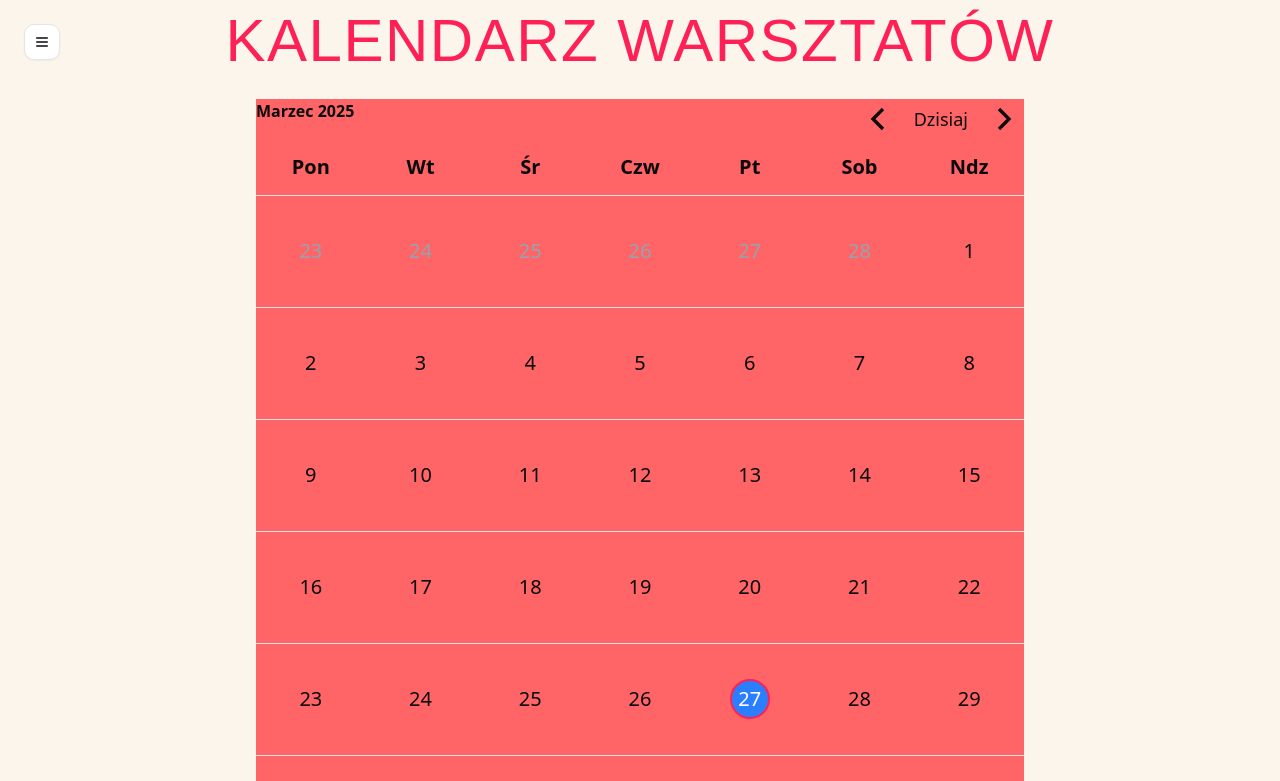
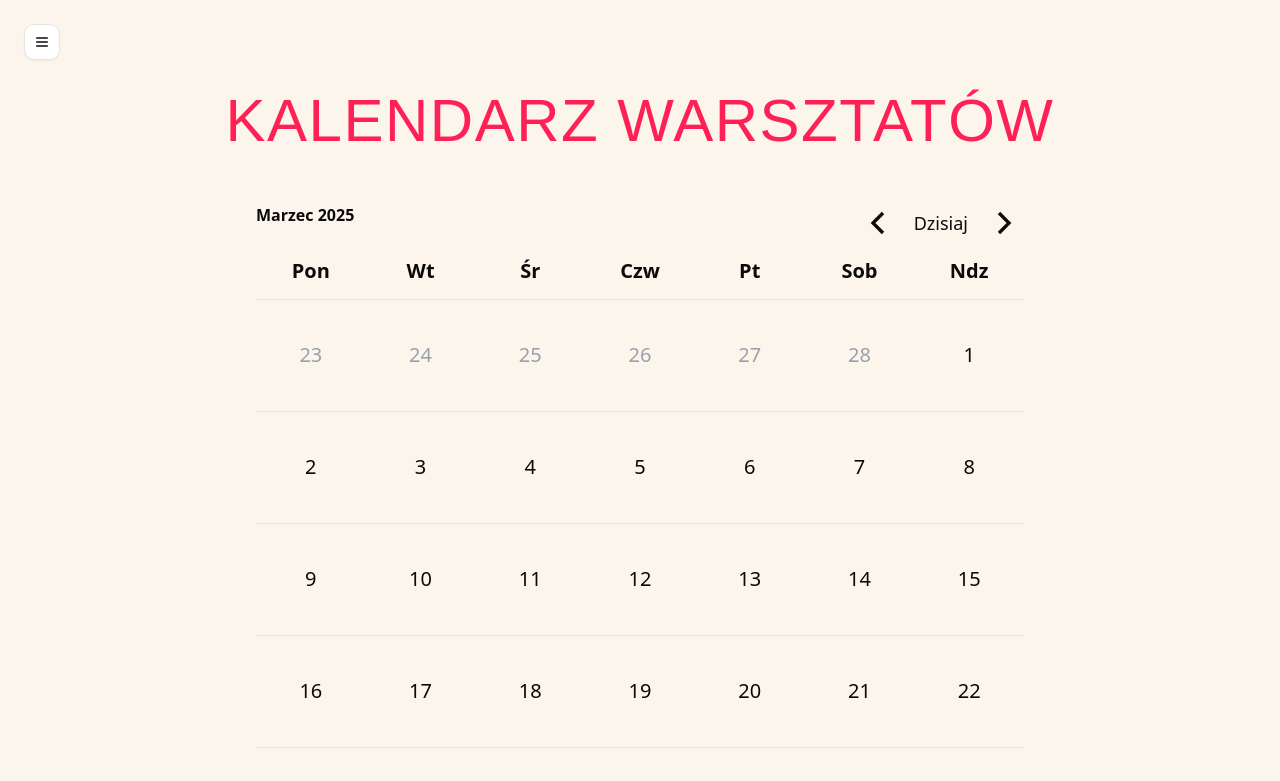
Before and after one commit to misiek869/Miasto_Pracownia_Foundation_Website, a Next.js app: page /kalendarz in a window 1280 px wide. Shown: the top 781 px of the page. Built offline with nearby package versions, Linux system fonts and the light colour scheme; a web font is replaced by a local one.

Commit message:
create lg screen popover

```diff
--- a/app/(root)/kalendarz/page.tsx
+++ b/app/(root)/kalendarz/page.tsx
@@ -4,7 +4,7 @@ import PageTitle from '@/components/PageTitle'
 
 const CalendarPage = () => {
 	return (
-		<div className='px-8 bg-[var(--primary)]'>
+		<div className='px-8 bg-[var(--primary)] pt-20 min-h-screen '>
 			<div className='absolute top-6 left-6'>
 				<Navigation hidden='calendar' />
 			</div>
--- a/components/Calendar.tsx
+++ b/components/Calendar.tsx
@@ -16,7 +16,8 @@ import {
 import { Event as EventType } from '@/events'
 import Link from 'next/link'
 import { Button } from './ui/button'
-import { MdOutlineExpandMore } from 'react-icons/md'
+
+import { LuMessageCircleMore } from 'react-icons/lu'
 
 const Calendar = () => {
 	dayjs.locale('pl')
@@ -27,8 +28,8 @@ const Calendar = () => {
 	const [event, setEvent] = useState<EventType | undefined>(undefined)
 
 	return (
-		<div className='flex mx-auto gap-16 h-screen items-center justify-center  lg:flex-row flex-col'>
-			<div className='w-96 h-96 md:h-144 md:w-144 lg:w-192 lg:h-192 bg-red-400'>
+		<div className='flex mx-auto items-center justify-center  lg:flex-row flex-col mt-10'>
+			<div className='w-96 h-96 md:h-144 md:w-144 lg:w-192 lg:h-192 '>
 				<div className=' flex justify-between'>
 					<h1 className='font-semibold'>
 						{months[today.month()]} {today.year()}
@@ -72,7 +73,7 @@ const Calendar = () => {
 						return (
 							<div
 								key={uuidv4()}
-								className='h-14 md:h-21 lg:h-28 border-t grid place-content-center text-sm'>
+								className='h-14 md:h-21 lg:h-28 border-t grid place-content-center text-sm relative'>
 								<h1
 									className={cn(
 										currentMonth ? '' : 'text-gray-400',
@@ -80,11 +81,11 @@ const Calendar = () => {
 											? 'border-2 border-rose-500 rounded-full text-black'
 											: '',
 
-										selectDate.toDate().toDateString() ===
-											date.toDate().toDateString()
-											? 'bg-blue-500 text-white'
-											: '',
-										'h-10 w-10 grid place-content-center hover:bg-gray-800 lg:text-xl hover:text-white transition-all rounded-full cursor-pointer',
+										// selectDate.toDate().toDateString() ===
+										// 	date.toDate().toDateString()
+										// 	? 'bg-blue-500 text-white'
+										// 	: '',
+										'h-10 w-10 grid place-content-center lg:text-xl transition-all rounded-full ',
 										event ? 'font-semibold' : ''
 									)}
 									style={{
@@ -98,10 +99,10 @@ const Calendar = () => {
 									{date.date()}
 								</h1>
 								{event ? (
-									<span className='hidden lg:block mx-auto'>
+									<div className='hidden lg:block mx-auto absolute right-3 top-3.5 '>
 										<Popover>
 											<PopoverTrigger>
-												<MdOutlineExpandMore />
+												<LuMessageCircleMore className='w-7 h-7 cursor-pointer text-rose-500' />
 											</PopoverTrigger>
 											<PopoverContent>
 												<div className=''>
@@ -119,7 +120,7 @@ const Calendar = () => {
 												</div>
 											</PopoverContent>
 										</Popover>
-									</span>
+									</div>
 								) : (
 									''
 								)}
```
